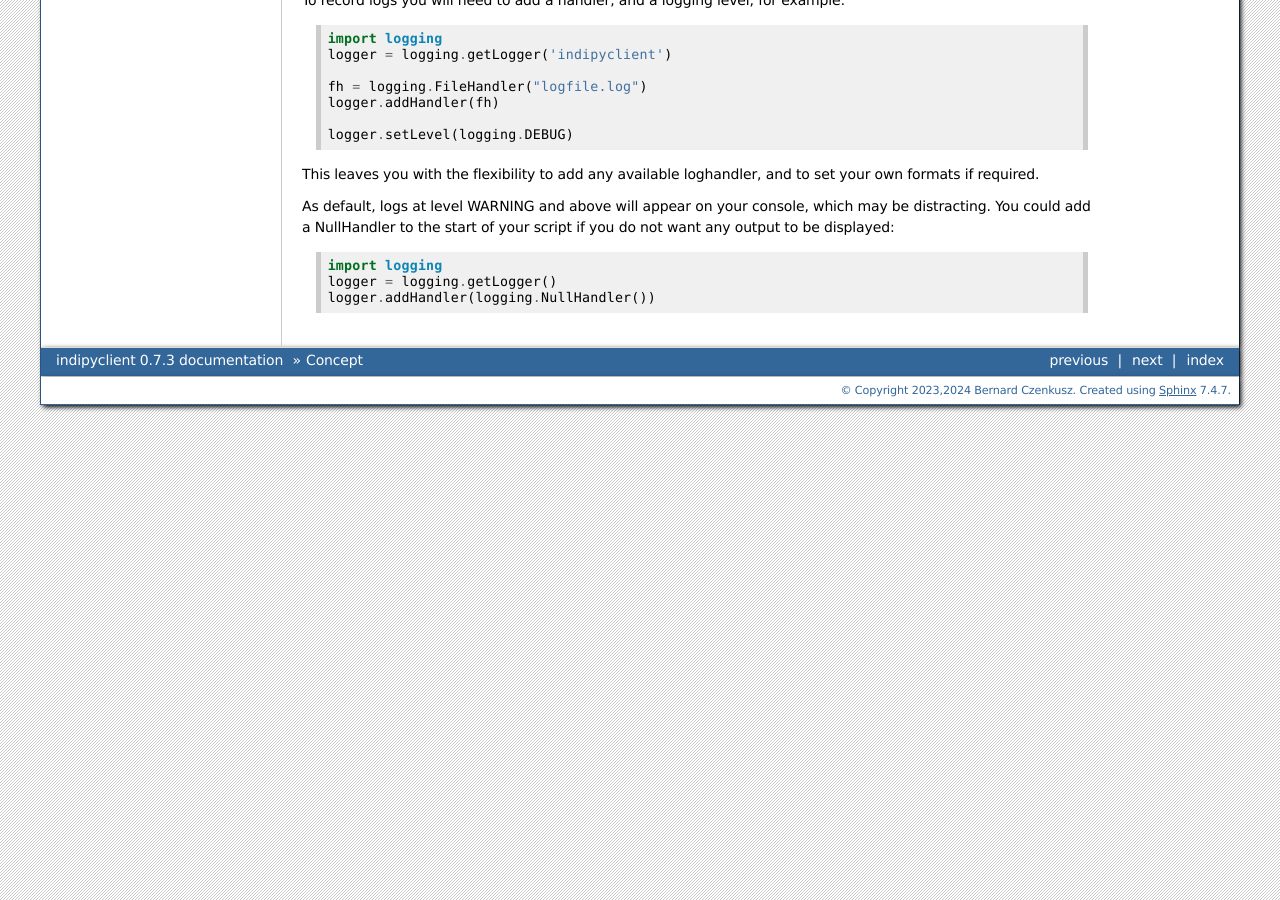
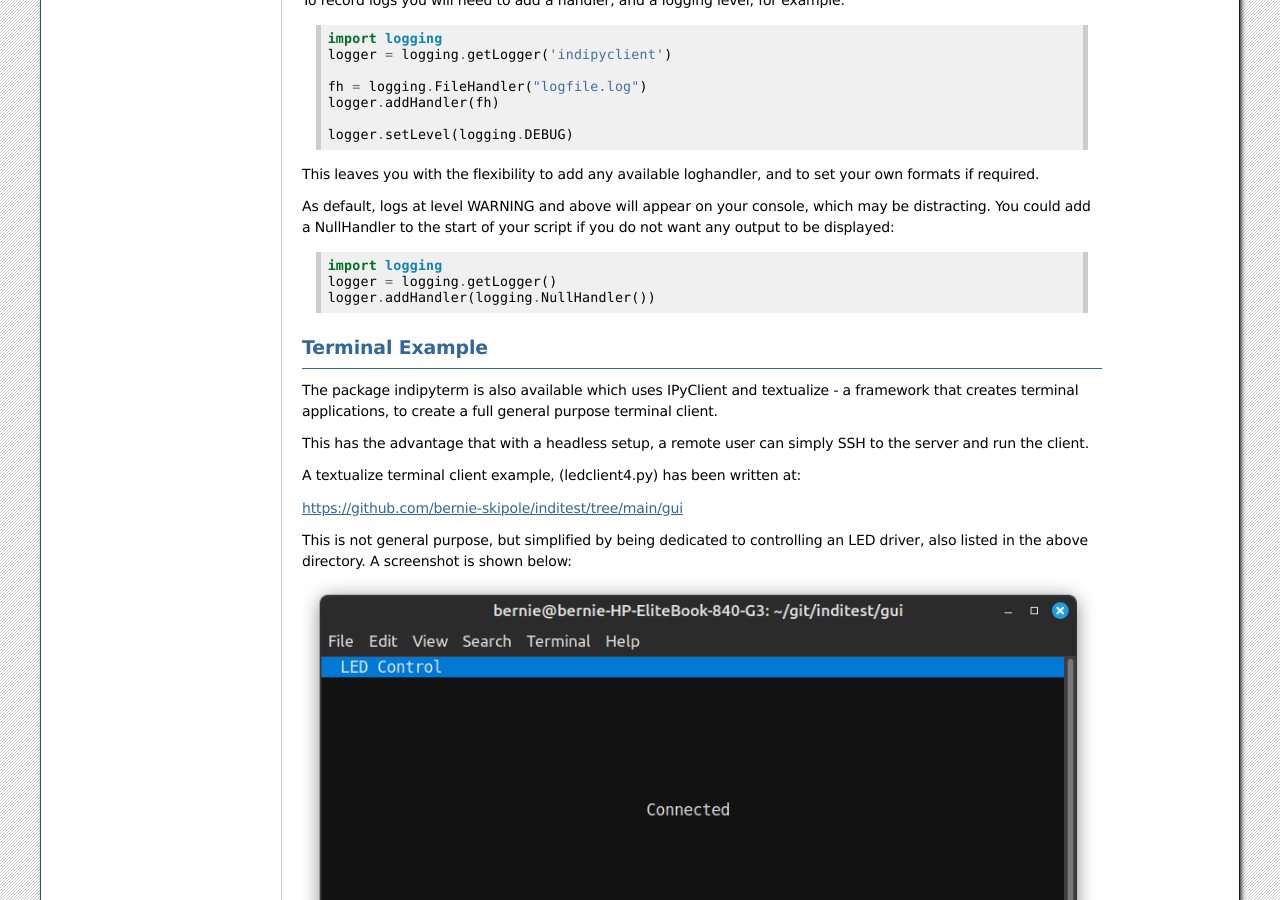
Before and after one commit to bernie-skipole/indipyclient, a Sphinx documentation site: the page built from docs/source/usage/concept.rst, in a window 1280 px wide and 900 px high, scrolled down 3512 px. Built offline with Sphinx 7.4.7, drawn with Linux system fonts in a browser that asks for light colours.

Commit message:
doc changes

```diff
--- a/docs/source/usage/concept.rst
+++ b/docs/source/usage/concept.rst
@@ -180,3 +180,19 @@ As default, logs at level WARNING and above will appear on your console, which m
     import logging
     logger = logging.getLogger()
     logger.addHandler(logging.NullHandler())
+
+
+Terminal Example
+----------------
+
+The package indipyterm is also available which uses IPyClient and textualize - a framework that creates terminal applications, to create a full general purpose terminal client.
+
+This has the advantage that with a headless setup, a remote user can simply SSH to the server and run the client.
+
+A textualize terminal client example, (ledclient4.py) has been written at:
+
+https://github.com/bernie-skipole/inditest/tree/main/gui
+
+This is not general purpose, but simplified by being dedicated to controlling an LED driver, also listed in the above directory. A screenshot is shown below:
+
+.. image:: ./ledclient4.png
```
Also changed, not shown: docs/source/usage/queclient.rst (+1 -12 lines).
